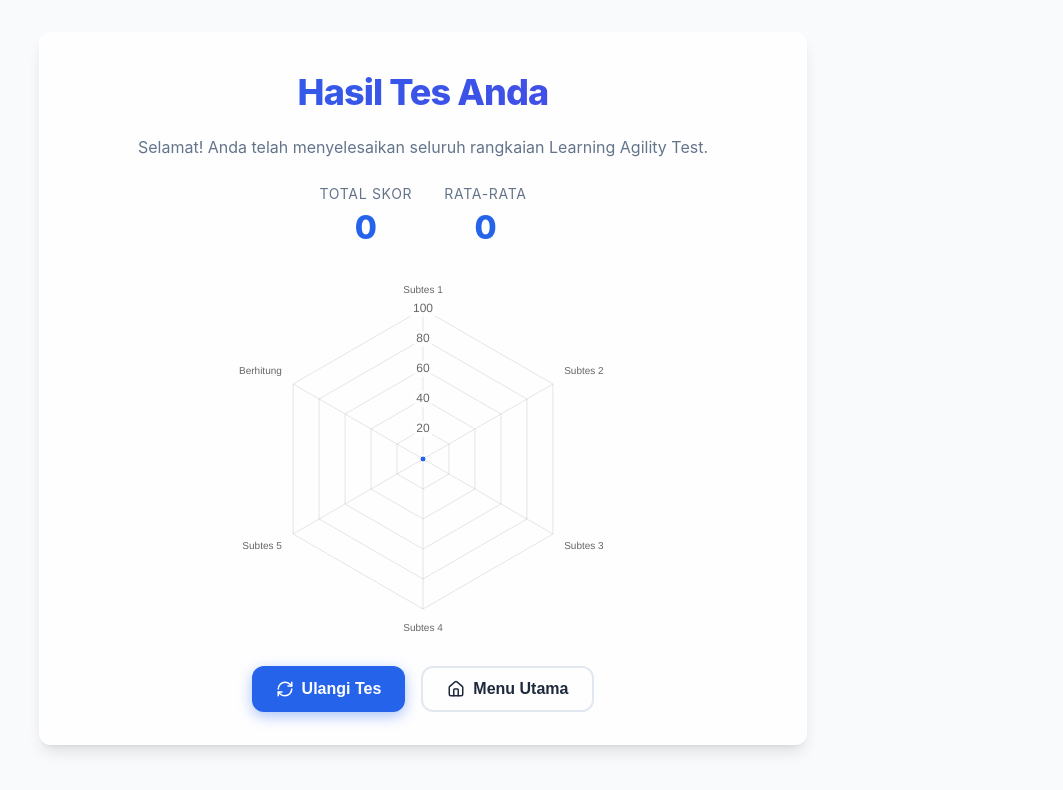
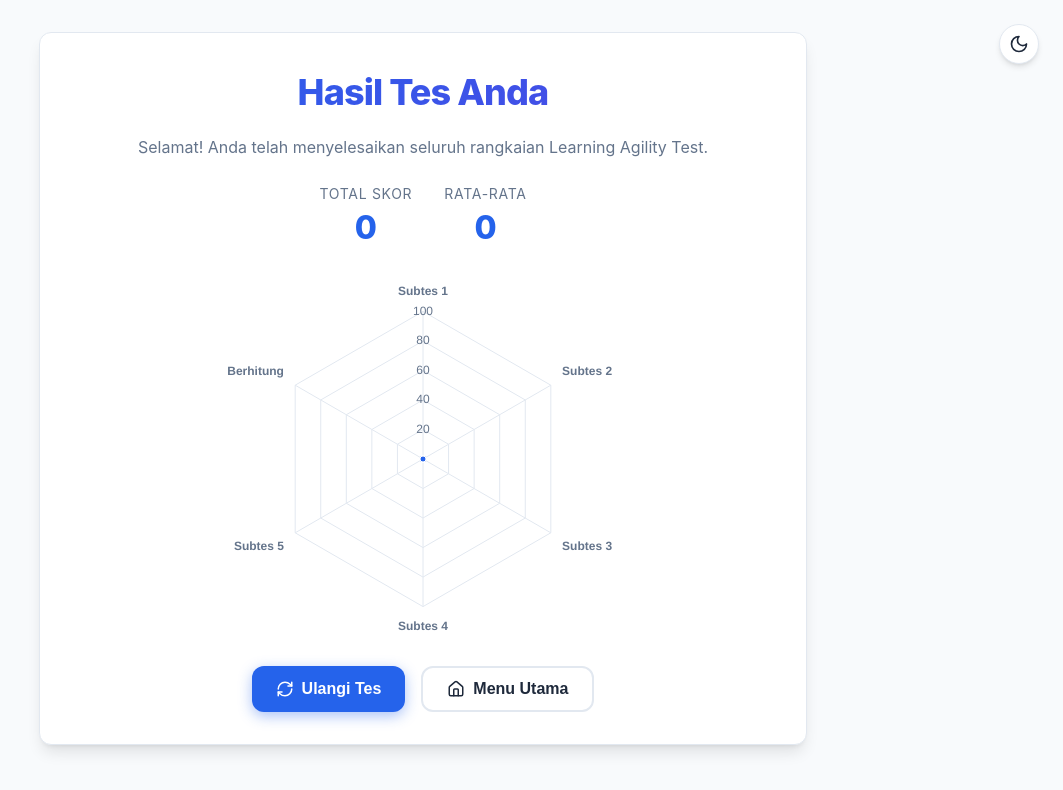
Before and after one commit to muhajirgood05/learning_agility_test, a Vue app: page /result in a window 1280 px wide. Shown: the top 790 px of the page, without its empty margins (217-1280 px from the left). Built offline with nearby package versions, Linux system fonts and the light colour scheme.

Commit message:
Implement dark mode with persistent state and dynamic charts

```diff
--- a/src/App.vue
+++ b/src/App.vue
@@ -1,9 +1,23 @@
 <script setup>
+import { onMounted } from 'vue'
 import { RouterView } from 'vue-router'
+import { useTestStore } from './store/testStore'
+import { Sun, Moon } from '@lucide/vue'
+
+const store = useTestStore()
+
+onMounted(() => {
+  store.initTheme()
+})
 </script>
 
 <template>
   <main>
+    <button @click="store.toggleTheme" class="theme-toggle" :title="store.theme === 'dark' ? 'Switch to Light Mode' : 'Switch to Dark Mode'">
+      <Sun v-if="store.theme === 'dark'" :size="20" />
+      <Moon v-else :size="20" />
+    </button>
+
     <RouterView v-slot="{ Component }">
       <transition name="fade" mode="out-in">
         <component :is="Component" />
@@ -26,4 +40,28 @@ import { RouterView } from 'vue-router'
 #app {
   width: 100%;
 }
+
+.theme-toggle {
+  position: fixed;
+  top: 1.5rem;
+  right: 1.5rem;
+  z-index: 100;
+  width: 40px;
+  height: 40px;
+  border-radius: 50%;
+  display: flex;
+  align-items: center;
+  justify-content: center;
+  background: var(--surface);
+  border: 1px solid var(--border);
+  color: var(--text-main);
+  cursor: pointer;
+  box-shadow: var(--shadow);
+  transition: all 0.2s;
+}
+
+.theme-toggle:hover {
+  transform: scale(1.1);
+  background: var(--border);
+}
 </style>
--- a/src/assets/css/index.css
+++ b/src/assets/css/index.css
@@ -13,6 +13,16 @@
   --radius: 12px;
   --shadow: 0 4px 6px -1px rgb(0 0 0 / 0.1), 0 2px 4px -2px rgb(0 0 0 / 0.1);
   --shadow-lg: 0 10px 15px -3px rgb(0 0 0 / 0.1), 0 4px 6px -4px rgb(0 0 0 / 0.1);
+}
+
+[data-theme='dark'] {
+  --background: #0f172a;
+  --surface: #1e293b;
+  --text-main: #f8fafc;
+  --text-muted: #94a3b8;
+  --border: #334155;
+  --shadow: 0 4px 6px -1px rgb(0 0 0 / 0.5);
+  --shadow-lg: 0 10px 15px -3px rgb(0 0 0 / 0.6);
 }
 
 * {
@@ -44,10 +54,8 @@ body {
 
 /* Glassmorphism Card */
 .card {
-  background: rgba(255, 255, 255, 0.8);
-  backdrop-filter: blur(12px);
-  -webkit-backdrop-filter: blur(12px);
-  border: 1px solid rgba(255, 255, 255, 0.3);
+  background: var(--surface);
+  border: 1px solid var(--border);
   border-radius: var(--radius);
   padding: 2rem;
   box-shadow: var(--shadow-lg);
--- a/src/store/testStore.js
+++ b/src/store/testStore.js
@@ -14,7 +14,8 @@ export const useTestStore = defineStore('test', {
       },
       totalScore: 0
     },
-    history: JSON.parse(localStorage.getItem('learning_agility_history') || '[]')
+    history: JSON.parse(localStorage.getItem('learning_agility_history') || '[]'),
+    theme: localStorage.getItem('theme') || 'light'
   }),
   actions: {
     setScore(subtestId, score) {
@@ -40,6 +41,14 @@ export const useTestStore = defineStore('test', {
         },
         totalScore: 0
       }
+    },
+    toggleTheme() {
+      this.theme = this.theme === 'light' ? 'dark' : 'light'
+      document.documentElement.setAttribute('data-theme', this.theme)
+      localStorage.setItem('theme', this.theme)
+    },
+    initTheme() {
+      document.documentElement.setAttribute('data-theme', this.theme)
     }
   }
 })
--- a/src/views/ResultView.vue
+++ b/src/views/ResultView.vue
@@ -30,24 +30,22 @@ const store = useTestStore()
 
 const session = computed(() => store.currentSession)
 
-const chartData = computed(() => ({
-  labels: [
-    'Subtes 1',
-    'Subtes 2',
-    'Subtes 3',
-    'Subtes 4',
-    'Subtes 5',
-    'Berhitung'
-  ],
+const chartData = computed(() => {
+  const isDark = store.theme === 'dark'
+  const primaryColor = isDark ? 'rgba(96, 165, 250, 1)' : 'rgba(37, 99, 235, 1)'
+  const areaColor = isDark ? 'rgba(96, 165, 250, 0.2)' : 'rgba(37, 99, 235, 0.2)'
+
+  return {
+    labels: ['Subtes 1', 'Subtes 2', 'Subtes 3', 'Subtes 4', 'Subtes 5', 'Berhitung'],
     datasets: [
       {
         label: 'Skor Anda',
-      backgroundColor: 'rgba(37, 99, 235, 0.2)',
-      borderColor: 'rgba(37, 99, 235, 1)',
-      pointBackgroundColor: 'rgba(37, 99, 235, 1)',
+        backgroundColor: areaColor,
+        borderColor: primaryColor,
+        pointBackgroundColor: primaryColor,
         pointBorderColor: '#fff',
         pointHoverBackgroundColor: '#fff',
-      pointHoverBorderColor: 'rgba(37, 99, 235, 1)',
+        pointHoverBorderColor: primaryColor,
         data: [
           session.value.scores.subtest1,
           session.value.scores.subtest2,
@@ -58,23 +56,36 @@ const chartData = computed(() => ({
         ]
       }
     ]
-}))
+  }
+})
 
-const chartOptions = {
+const chartOptions = computed(() => {
+  const isDark = store.theme === 'dark'
+  const textColor = isDark ? '#94a3b8' : '#64748b'
+  const gridColor = isDark ? '#334155' : '#e2e8f0'
+
+  return {
     responsive: true,
     maintainAspectRatio: false,
     scales: {
       r: {
-      angleLines: { display: true },
+        angleLines: { color: gridColor },
+        grid: { color: gridColor },
+        pointLabels: { color: textColor, font: { size: 12, weight: '600' } },
         suggestedMin: 0,
         suggestedMax: 100,
-      ticks: { stepSize: 20 }
+        ticks: {
+          stepSize: 20,
+          backdropColor: 'transparent',
+          color: textColor
+        }
       }
     },
     plugins: {
       legend: { display: false }
     }
   }
+})
 
 const restart = () => {
   store.resetSession()
--- a/src/views/StatisticsView.vue
+++ b/src/views/StatisticsView.vue
@@ -32,14 +32,17 @@ const history = computed(() => store.history)
 
 const chartData = computed(() => {
   const sortedHistory = [...history.value].sort((a, b) => new Date(a.date) - new Date(b.date))
+  const isDark = store.theme === 'dark'
+  const primaryColor = isDark ? '#60a5fa' : '#2563eb'
+  const areaColor = isDark ? 'rgba(96, 165, 250, 0.1)' : 'rgba(37, 99, 235, 0.1)'
 
   return {
     labels: sortedHistory.map(h => new Date(h.date).toLocaleDateString('id-ID', { day: '2-digit', month: 'short' })),
     datasets: [
       {
         label: 'Total Skor',
-        borderColor: '#2563eb',
-        backgroundColor: 'rgba(37, 99, 235, 0.1)',
+        borderColor: primaryColor,
+        backgroundColor: areaColor,
         data: sortedHistory.map(h => h.totalScore),
         fill: true,
         tension: 0.4
@@ -48,16 +51,33 @@ const chartData = computed(() => {
   }
 })
 
-const chartOptions = {
+const chartOptions = computed(() => {
+  const isDark = store.theme === 'dark'
+  const textColor = isDark ? '#94a3b8' : '#64748b'
+  const gridColor = isDark ? '#334155' : '#e2e8f0'
+
+  return {
     responsive: true,
     maintainAspectRatio: false,
     scales: {
       y: {
         beginAtZero: true,
-      suggestedMax: 600
+        suggestedMax: 600,
+        grid: { color: gridColor },
+        ticks: { color: textColor }
+      },
+      x: {
+        grid: { display: false },
+        ticks: { color: textColor }
+      }
+    },
+    plugins: {
+      legend: {
+        labels: { color: textColor }
       }
     }
   }
+})
 
 const clearHistory = () => {
   if (confirm('Apakah Anda yakin ingin menghapus semua riwayat statistik?')) {
@@ -130,7 +150,7 @@ const goHome = () => {
 }
 
 .btn-back:hover {
-  background: #f1f5f9;
+  background: var(--border);
   color: var(--primary);
 }
 
@@ -152,7 +172,7 @@ const goHome = () => {
 .btn-clear {
   background: none;
   border: none;
-  color: #94a3b8;
+  color: var(--text-muted);
   font-size: 0.875rem;
   cursor: pointer;
   display: flex;
@@ -165,7 +185,7 @@ const goHome = () => {
 
 .btn-clear:hover {
   color: var(--danger);
-  background: #fef2f2;
+  background: rgba(239, 68, 68, 0.1);
 }
 
 .empty-state {
--- a/src/views/TestView.vue
+++ b/src/views/TestView.vue
@@ -249,7 +249,7 @@ const formatTime = (seconds) => {
 }
 
 .question-item {
-  background: white;
+  background: var(--surface);
   padding: 2rem;
   border-radius: var(--radius);
   border: 1px solid var(--border);
@@ -340,7 +340,7 @@ const formatTime = (seconds) => {
   flex-direction: column;
   align-items: center;
   gap: 1rem;
-  background: white;
+  background: var(--background);
   padding: 1.5rem;
   border-radius: var(--radius);
   border: 1px dashed var(--border);
@@ -378,7 +378,7 @@ const formatTime = (seconds) => {
 .seq-card {
   font-size: 1.5rem;
   font-weight: 700;
-  background: white;
+  background: var(--surface);
   border: 2px solid var(--border);
   border-radius: var(--radius);
   padding: 1rem 1.5rem;
```
Lines whose indentation alone changed are shown as unchanged.
